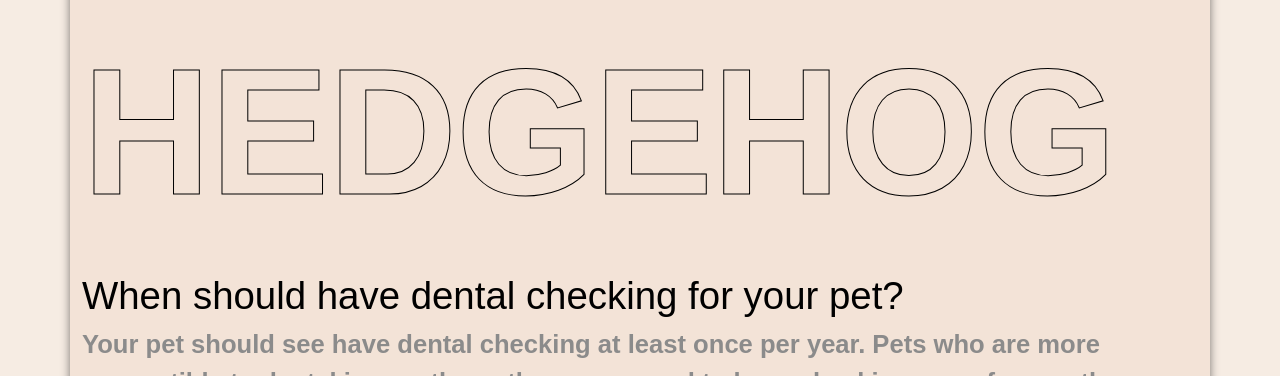
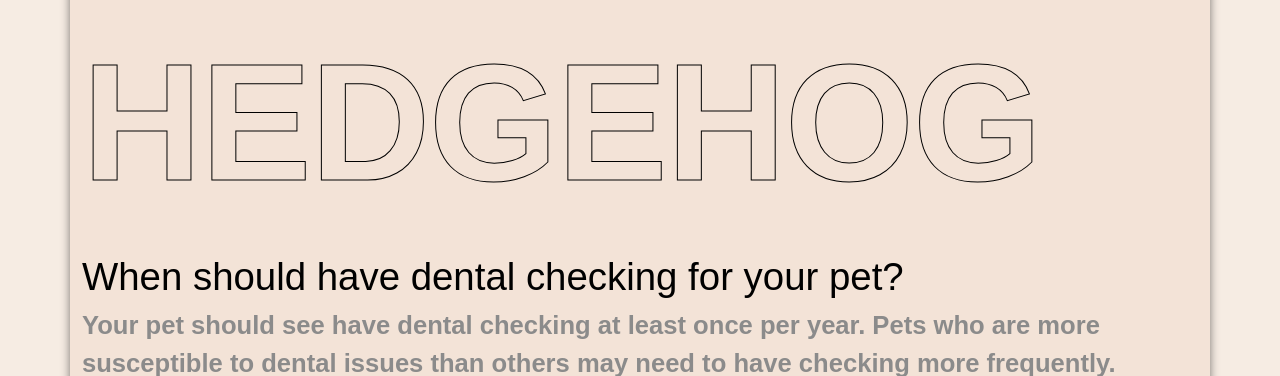
Before and after one commit to TTONGEN/TTLS_WebDesign, a plain HTML site: page dental_care.html in a window 1280 px wide. Shown: the part 1186-1562 px from the top of the page. Drawn offline with nearby package versions, Linux system fonts and the light colour scheme.

Commit message:
Update style.css

```diff
--- a/css/style.css
+++ b/css/style.css
@@ -548,7 +548,7 @@ color: #636363;
   -webkit-text-stroke-color: black;
   font-family: 'Maven Pro', sans-serif;
   font-weight: 900;
-  font-size: 14vw;
+  font-size: 13vw;
   letter-spacing: -1.5px;
 }
 
```
